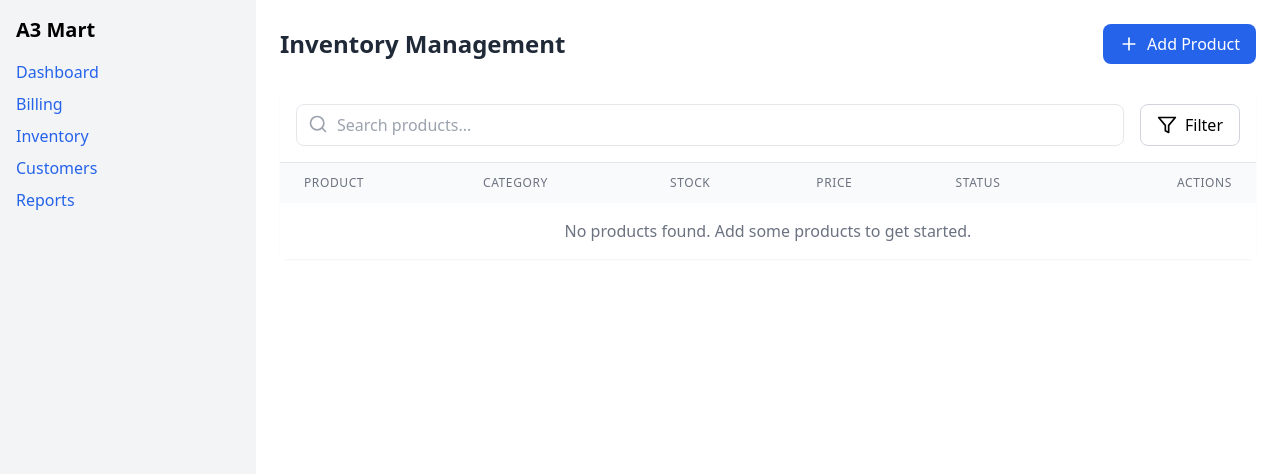
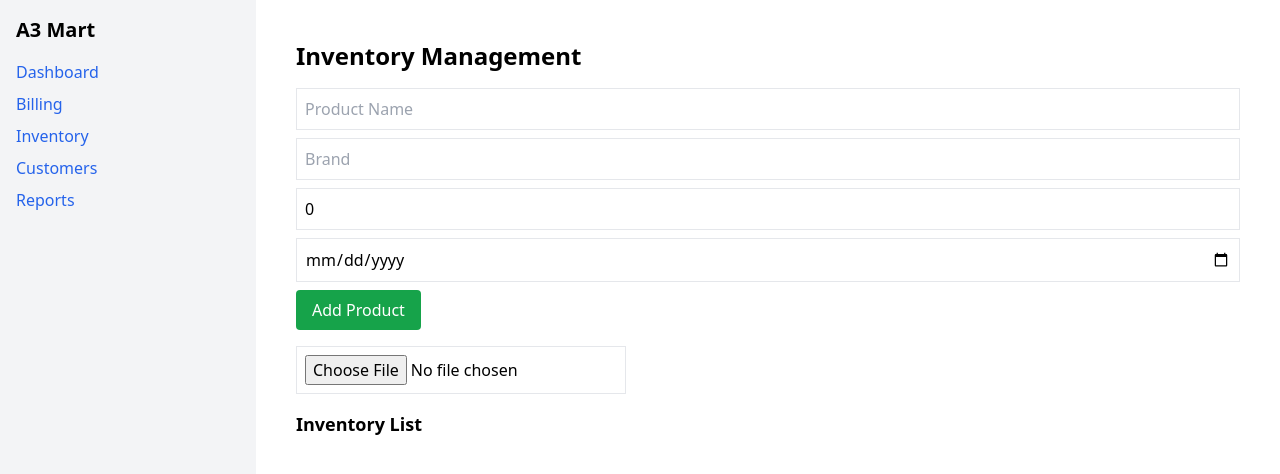
Before and after one commit to imsrkno1/A3-Mart, a React (Vite) app: page /inventory in a window 1280 px wide. Shown: the top 474 px of the page. Built offline with nearby package versions, Linux system fonts and the light colour scheme.

Commit message:
Update Inventory.tsx

```diff
--- a/src/pages/Inventory.tsx
+++ b/src/pages/Inventory.tsx
@@ -1,79 +1,64 @@
 import React, { useState } from 'react';
-import { Search, Filter, Plus } from 'lucide-react';
+import Papa from 'papaparse';
 
-const Inventory = () => {
-  const [searchQuery, setSearchQuery] = useState('');
+interface Product {
+  name: string;
+  brand: string;
+  price: number;
+  expiryDate: string;
+}
+
+export default function Inventory() {
+  const [inventory, setInventory] = useState<Product[]>([]);
+  const [form, setForm] = useState<Product>({ name: '', brand: '', price: 0, expiryDate: '' });
+
+  const handleChange = (e: React.ChangeEvent<HTMLInputElement>) => {
+    const { name, value } = e.target;
+    setForm(prev => ({ ...prev, [name]: name === 'price' ? parseFloat(value) : value }));
+  };
+
+  const handleAdd = () => {
+    setInventory(prev => [...prev, form]);
+    setForm({ name: '', brand: '', price: 0, expiryDate: '' });
+  };
+
+  const handleCSV = (e: React.ChangeEvent<HTMLInputElement>) => {
+    const file = e.target.files?.[0];
+    if (!file) return;
+
+    Papa.parse(file, {
+      header: true,
+      skipEmptyLines: true,
+      complete: (results) => {
+        const parsed = results.data as Product[];
+        setInventory(prev => [...prev, ...parsed]);
+      },
+    });
+  };
 
   return (
-    <div className="space-y-6">
-      <div className="flex items-center justify-between">
-        <h1 className="text-2xl font-bold text-gray-800 dark:text-white">Inventory Management</h1>
-        <button className="px-4 py-2 bg-blue-600 text-white rounded-lg hover:bg-blue-700 transition-colors duration-200 flex items-center space-x-2">
-          <Plus size={20} />
-          <span>Add Product</span>
-        </button>
+    <div className="p-4 space-y-4">
+      <h2 className="text-2xl font-bold">Inventory Management</h2>
+      <div className="space-y-2">
+        <input name="name" placeholder="Product Name" value={form.name} onChange={handleChange} className="border p-2 w-full" />
+        <input name="brand" placeholder="Brand" value={form.brand} onChange={handleChange} className="border p-2 w-full" />
+        <input name="price" placeholder="Price" type="number" value={form.price} onChange={handleChange} className="border p-2 w-full" />
+        <input name="expiryDate" type="date" value={form.expiryDate} onChange={handleChange} className="border p-2 w-full" />
+        <button onClick={handleAdd} className="bg-green-600 text-white px-4 py-2 rounded">Add Product</button>
       </div>
-
-      <div className="bg-white dark:bg-gray-800 rounded-lg shadow-sm">
-        <div className="p-4 border-b dark:border-gray-700">
-          <div className="flex space-x-4">
-            <div className="flex-1">
-              <div className="relative">
-                <input
-                  type="text"
-                  placeholder="Search products..."
-                  className="w-full pl-10 pr-4 py-2 border rounded-lg dark:bg-gray-700 dark:border-gray-600 dark:text-white"
-                  value={searchQuery}
-                  onChange={(e) => setSearchQuery(e.target.value)}
-                />
-                <Search className="absolute left-3 top-2.5 text-gray-400" size={20} />
-              </div>
-            </div>
-            <button className="px-4 py-2 border border-gray-300 dark:border-gray-600 rounded-lg hover:bg-gray-50 dark:hover:bg-gray-700 transition-colors duration-200 flex items-center space-x-2">
-              <Filter size={20} />
-              <span>Filter</span>
-            </button>
-          </div>
-        </div>
-
-        <div className="overflow-x-auto">
-          <table className="min-w-full">
-            <thead className="bg-gray-50 dark:bg-gray-700">
-              <tr>
-                <th className="px-6 py-3 text-left text-xs font-medium text-gray-500 dark:text-gray-400 uppercase tracking-wider">
-                  Product
-                </th>
-                <th className="px-6 py-3 text-left text-xs font-medium text-gray-500 dark:text-gray-400 uppercase tracking-wider">
-                  Category
-                </th>
-                <th className="px-6 py-3 text-left text-xs font-medium text-gray-500 dark:text-gray-400 uppercase tracking-wider">
-                  Stock
-                </th>
-                <th className="px-6 py-3 text-left text-xs font-medium text-gray-500 dark:text-gray-400 uppercase tracking-wider">
-                  Price
-                </th>
-                <th className="px-6 py-3 text-left text-xs font-medium text-gray-500 dark:text-gray-400 uppercase tracking-wider">
-                  Status
-                </th>
-                <th className="px-6 py-3 text-right text-xs font-medium text-gray-500 dark:text-gray-400 uppercase tracking-wider">
-                  Actions
-                </th>
-              </tr>
-            </thead>
-            <tbody className="bg-white dark:bg-gray-800 divide-y divide-gray-200 dark:divide-gray-700">
-              <tr>
-                <td className="px-6 py-4" colSpan={6}>
-                  <div className="text-center text-gray-500 dark:text-gray-400">
-                    No products found. Add some products to get started.
-                  </div>
-                </td>
-              </tr>
-            </tbody>
-          </table>
-        </div>
+      <div>
+        <input type="file" accept=".csv" onChange={handleCSV} className="border p-2" />
+      </div>
+      <div className="mt-4">
+        <h3 className="text-lg font-semibold mb-2">Inventory List</h3>
+        <ul className="space-y-1">
+          {inventory.map((item, idx) => (
+            <li key={idx} className="border p-2 rounded shadow">
+              <strong>{item.name}</strong> | Brand: {item.brand} | ₹{item.price} | Exp: {item.expiryDate}
+            </li>
+          ))}
+        </ul>
       </div>
     </div>
   );
-};
-
-export default Inventory;
+}
```
